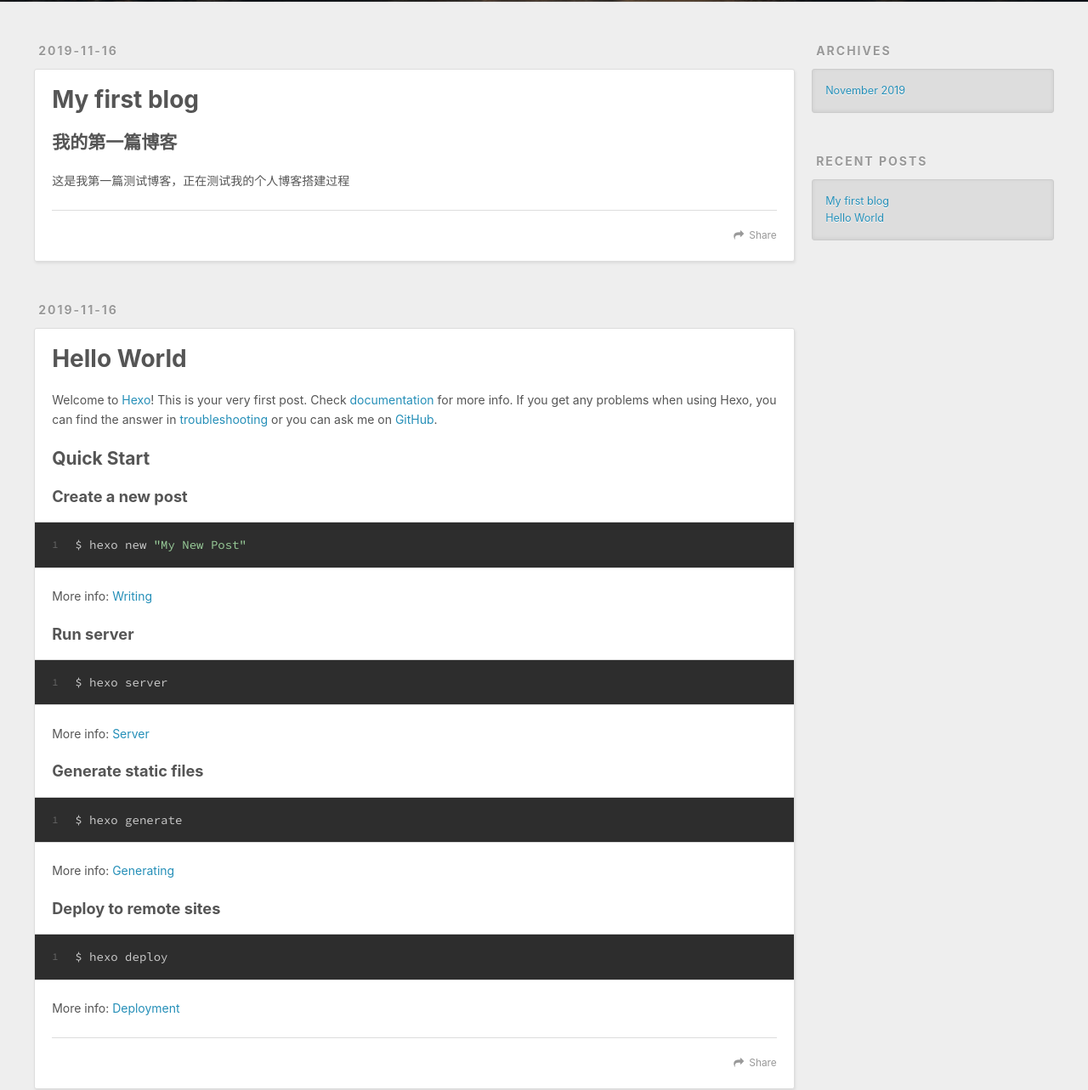
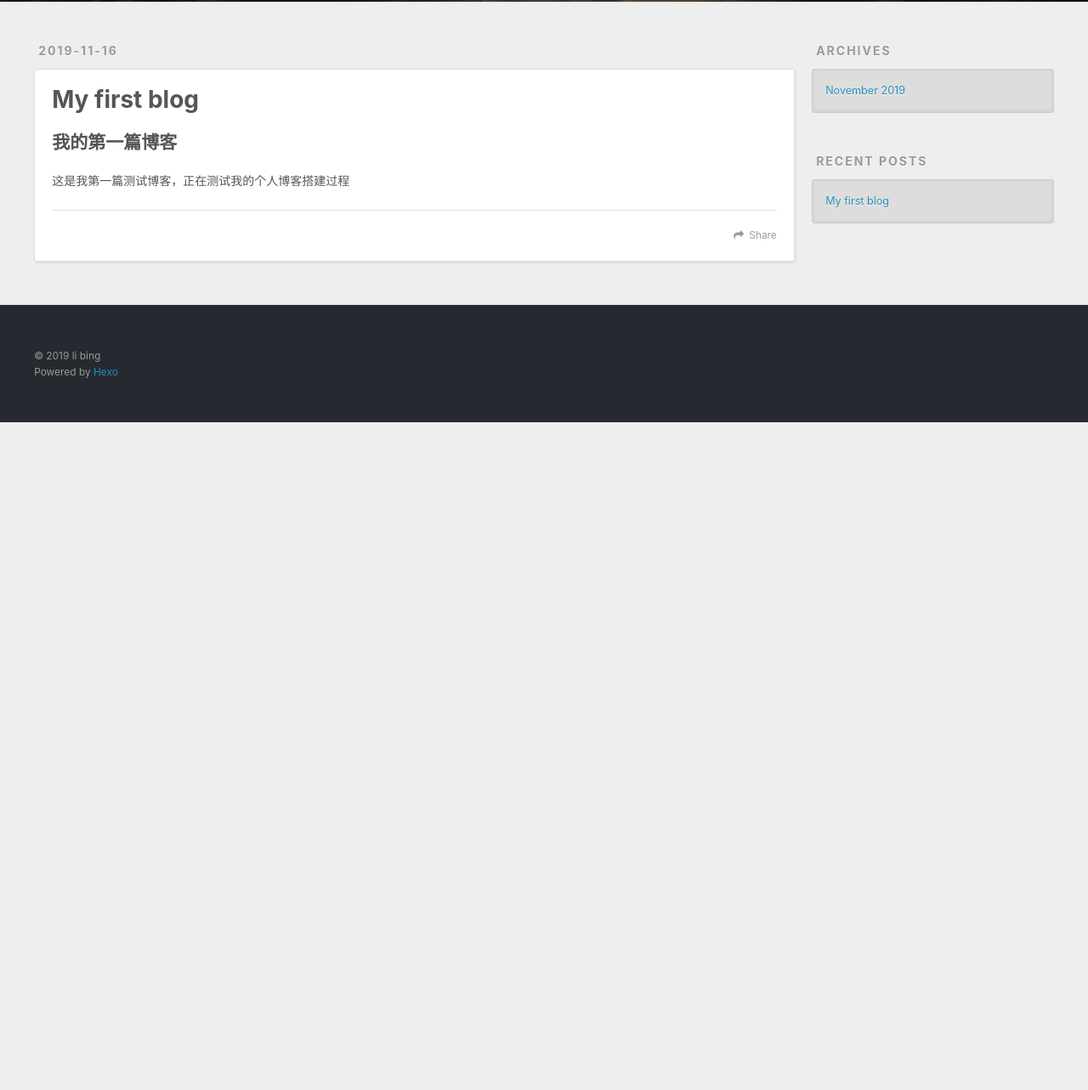
Before and after one commit to libingQAQ/libingQAQ.github.io, a plain HTML site: page index.html in a window 1280 px wide. Shown: the part 298-1581 px from the top of the page at 85% size. After the commit the page ends 800 px from the top, so only its background shows below. Drawn offline with nearby package versions, Linux system fonts and the light colour scheme.

Commit message:
Site updated: 2019-11-16 18:19:50

```diff
--- a/index.html
+++ b/index.html
@@ -92,56 +92,7 @@
 
     </div>
     <footer class="article-footer">
-      <a data-url="https://libingqaq.github.io/2019/11/16/My-first-blog/" data-id="ck31e9i75000084un0hpl0zvx" class="article-share-link">Share</a>
-
-
-    </footer>
-  </div>
-
-</article>
-
-
-
-    <article id="post-hello-world" class="article article-type-post" itemscope itemprop="blogPost">
-  <div class="article-meta">
-    <a href="/2019/11/16/hello-world/" class="article-date">
-  <time datetime="2019-11-16T09:41:07.557Z" itemprop="datePublished">2019-11-16</time>
-</a>
-
-  </div>
-  <div class="article-inner">
-
-
-      <header class="article-header">
-
-
-    <h1 itemprop="name">
-      <a class="article-title" href="/2019/11/16/hello-world/">Hello World</a>
-    </h1>
-
-
-      </header>
-
-    <div class="article-entry" itemprop="articleBody">
-
-        <p>Welcome to <a href="https://hexo.io/" target="_blank" rel="noopener">Hexo</a>! This is your very first post. Check <a href="https://hexo.io/docs/" target="_blank" rel="noopener">documentation</a> for more info. If you get any problems when using Hexo, you can find the answer in <a href="https://hexo.io/docs/troubleshooting.html" target="_blank" rel="noopener">troubleshooting</a> or you can ask me on <a href="https://github.com/hexojs/hexo/issues" target="_blank" rel="noopener">GitHub</a>.</p>
-<h2 id="Quick-Start"><a href="#Quick-Start" class="headerlink" title="Quick Start"></a>Quick Start</h2><h3 id="Create-a-new-post"><a href="#Create-a-new-post" class="headerlink" title="Create a new post"></a>Create a new post</h3><figure class="highlight bash"><table><tr><td class="gutter"><pre><span class="line">1</span><br></pre></td><td class="code"><pre><span class="line">$ hexo new <span class="string">"My New Post"</span></span><br></pre></td></tr></table></figure>
-
-<p>More info: <a href="https://hexo.io/docs/writing.html" target="_blank" rel="noopener">Writing</a></p>
-<h3 id="Run-server"><a href="#Run-server" class="headerlink" title="Run server"></a>Run server</h3><figure class="highlight bash"><table><tr><td class="gutter"><pre><span class="line">1</span><br></pre></td><td class="code"><pre><span class="line">$ hexo server</span><br></pre></td></tr></table></figure>
-
-<p>More info: <a href="https://hexo.io/docs/server.html" target="_blank" rel="noopener">Server</a></p>
-<h3 id="Generate-static-files"><a href="#Generate-static-files" class="headerlink" title="Generate static files"></a>Generate static files</h3><figure class="highlight bash"><table><tr><td class="gutter"><pre><span class="line">1</span><br></pre></td><td class="code"><pre><span class="line">$ hexo generate</span><br></pre></td></tr></table></figure>
-
-<p>More info: <a href="https://hexo.io/docs/generating.html" target="_blank" rel="noopener">Generating</a></p>
-<h3 id="Deploy-to-remote-sites"><a href="#Deploy-to-remote-sites" class="headerlink" title="Deploy to remote sites"></a>Deploy to remote sites</h3><figure class="highlight bash"><table><tr><td class="gutter"><pre><span class="line">1</span><br></pre></td><td class="code"><pre><span class="line">$ hexo deploy</span><br></pre></td></tr></table></figure>
-
-<p>More info: <a href="https://hexo.io/docs/one-command-deployment.html" target="_blank" rel="noopener">Deployment</a></p>
-
-
-    </div>
-    <footer class="article-footer">
-      <a data-url="https://libingqaq.github.io/2019/11/16/hello-world/" data-id="ck31e9iao000184unbozug5wp" class="article-share-link">Share</a>
+      <a data-url="https://libingqaq.github.io/2019/11/16/My-first-blog/" data-id="ck31f6b300000noun3hng2jwh" class="article-share-link">Share</a>
 
 
     </footer>
@@ -185,10 +136,6 @@
             <a href="/2019/11/16/My-first-blog/">My first blog</a>
           </li>
 
-          <li>
-            <a href="/2019/11/16/hello-world/">Hello World</a>
-          </li>
-
       </ul>
     </div>
   </div>
```
Also changed, not shown: 2019/11/16/My-first-blog/index.html (+1 -15 lines), archives/2019/11/index.html (+0 -23 lines), archives/2019/index.html (+0 -23 lines), archives/index.html (+0 -23 lines).
